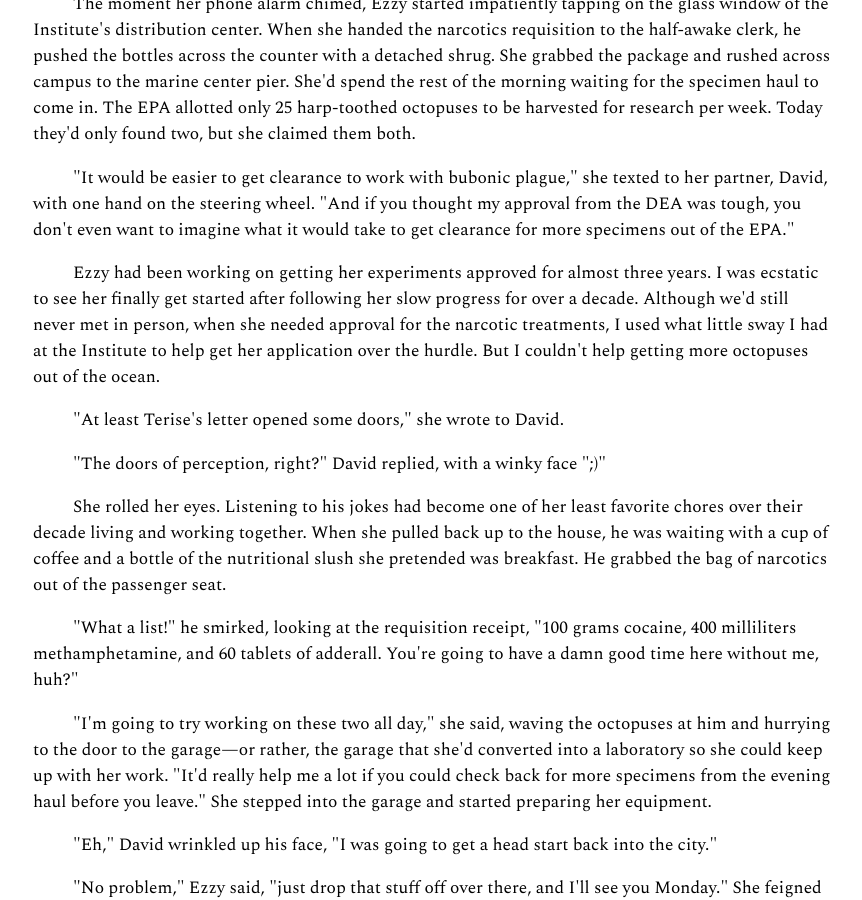
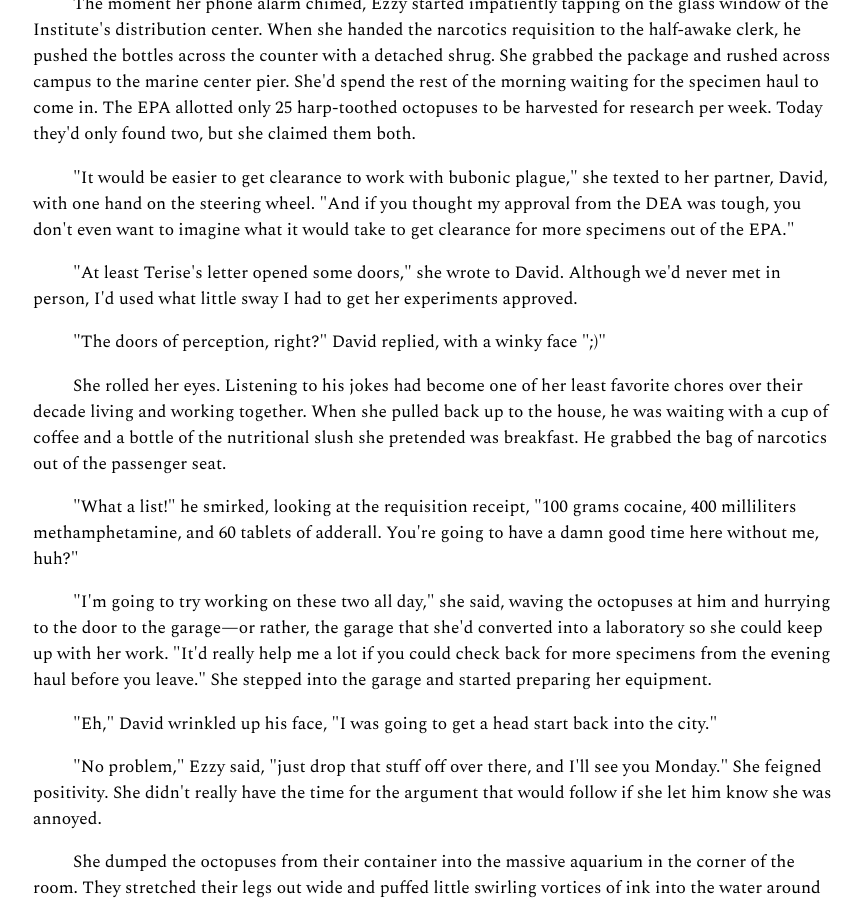
Before and after one commit to tcruven/n, a Jekyll site: the page built from index.html, in a window 1280 px wide and 900 px high, scrolled down 571 px. Shown: the whole window, without its empty margins (207-1069 px from the left). Built offline with Jekyll 4.4.1, drawn with Linux system fonts in a browser that asks for light colours; nearby versions of some CDN libraries; some web fonts are replaced.

Commit message:
Update index.html

```diff
--- a/index.html
+++ b/index.html
@@ -41,10 +41,7 @@
 "It would be easier to get clearance to work with bubonic plague," she texted to her partner, David, with one hand on the steering wheel. "And if you thought my approval from the DEA was tough, you don't even want to imagine what it would take to get clearance for more specimens out of the EPA."
 </p>
 <p>
-Ezzy had been working on getting her experiments approved for almost three years.  I was ecstatic to see her finally get started after following her slow progress for over a decade. Although we'd still never met in person, when she needed approval for the narcotic treatments, I used what little sway I had at the Institute to help get her application over the hurdle. But I couldn't help getting more octopuses out of the ocean.
-</p>
-<p>
-"At least Terise's letter opened some doors," she wrote to David.
+"At least Terise's letter opened some doors," she wrote to David. Although we'd never met in person, I'd used what little sway I had to get her experiments approved.
 </p>
 <p>
 "The doors of perception, right?" David replied, with a winky face ";)"
```
